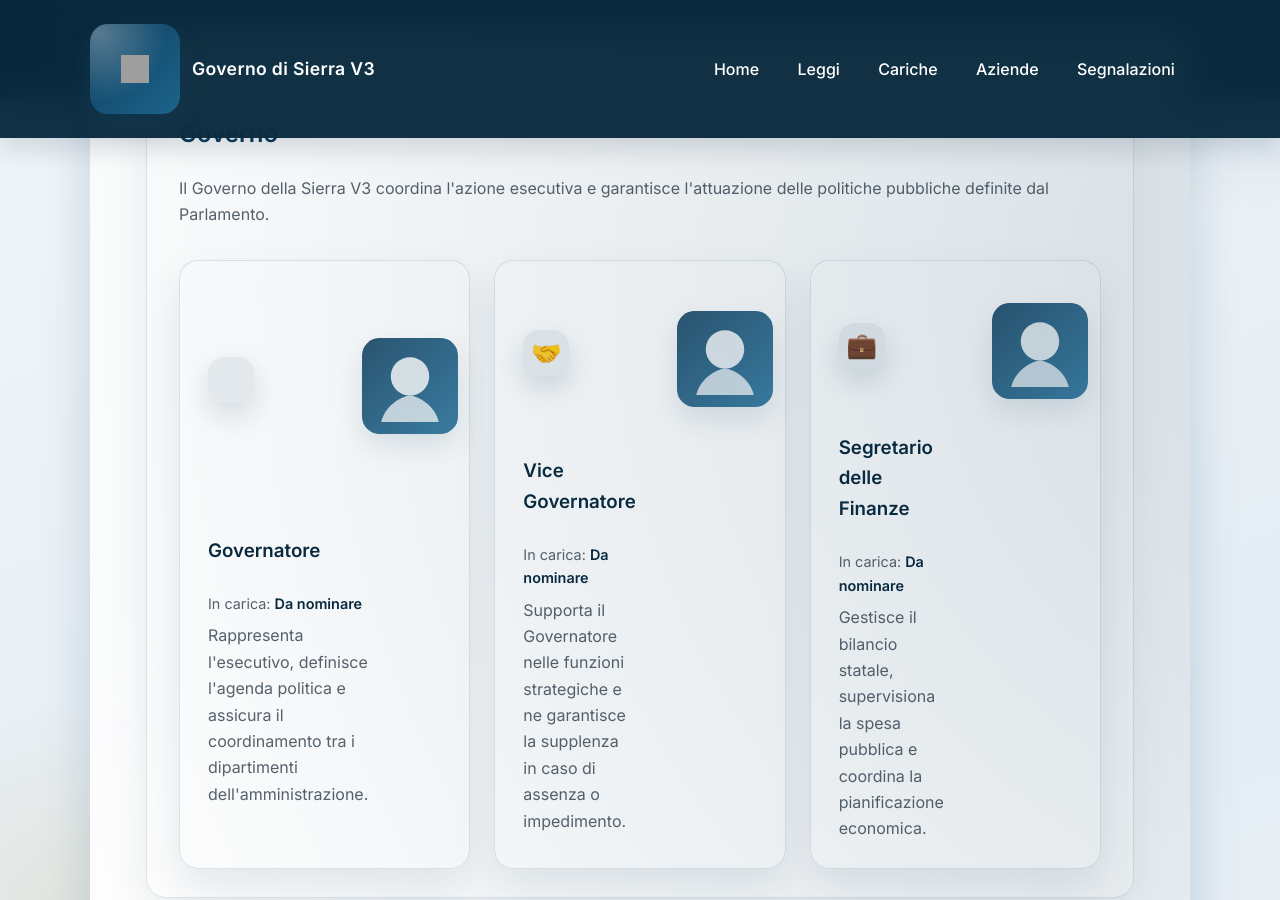
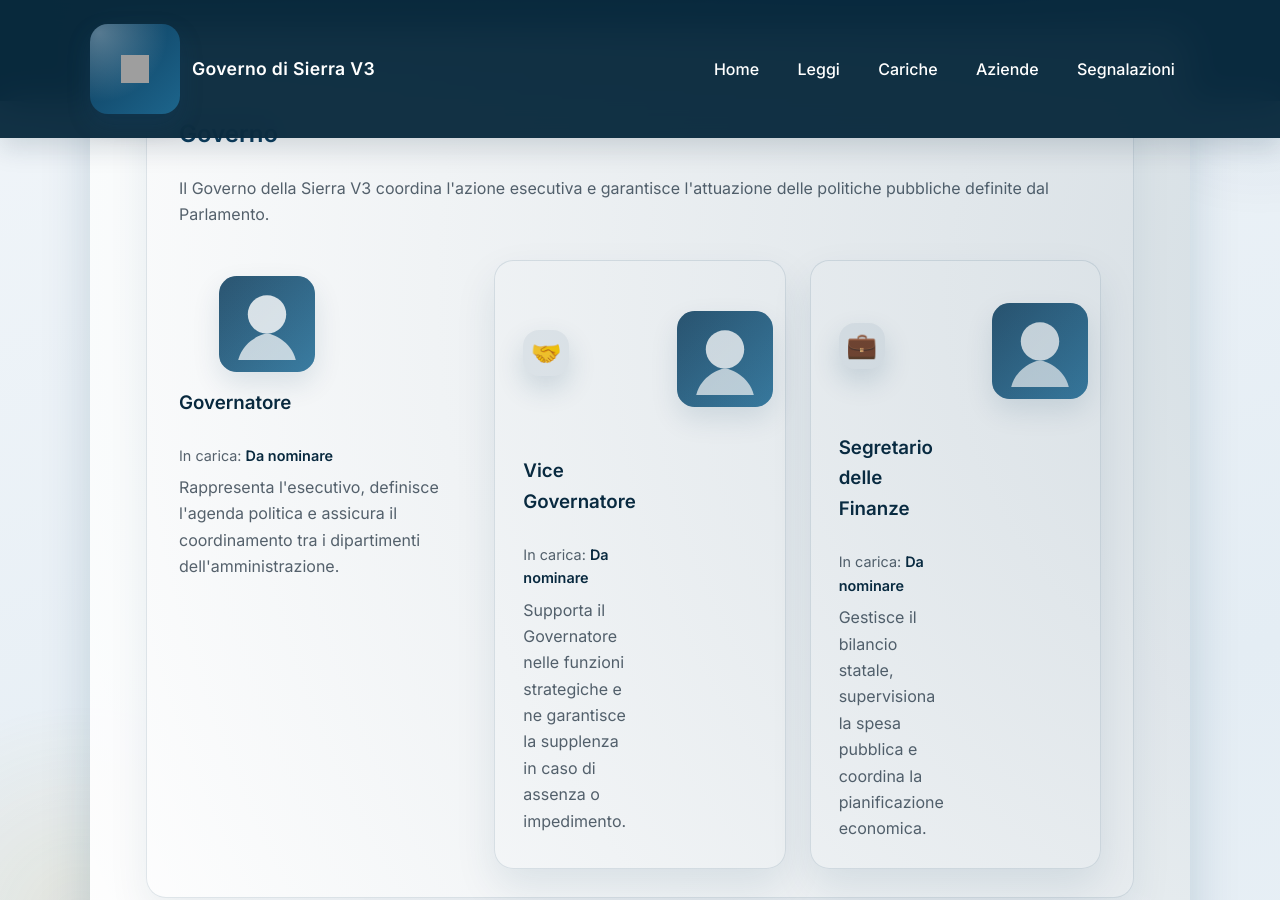
Before and after one commit to governo-sierra-v3/site, a Jekyll site: the page built from cariche-pubbliche.md, in a window 1280 px wide and 900 px high, scrolled down 342 px. Built offline with Jekyll 4.4.1, drawn with Linux system fonts in a browser that asks for light colours; grey boxes are pictures that could not be loaded.

Commit message:
Update cariche-pubbliche.md

```diff
--- a/cariche-pubbliche.md
+++ b/cariche-pubbliche.md
@@ -8,7 +8,7 @@
   <h2>Governo</h2>
   <p>Il Governo della Sierra V3 coordina l'azione esecutiva e garantisce l'attuazione delle politiche pubbliche definite dal Parlamento.</p>
   <div class="governance-grid role-grid">
-    <article class="department-card role-card">
+    <article>
       <figure class="role-media">
         <img src="{{ '/assets/images/placeholder-portrait.svg' | relative_url }}" alt="Ritratto del Governatore" loading="lazy" />
       </figure>
```
